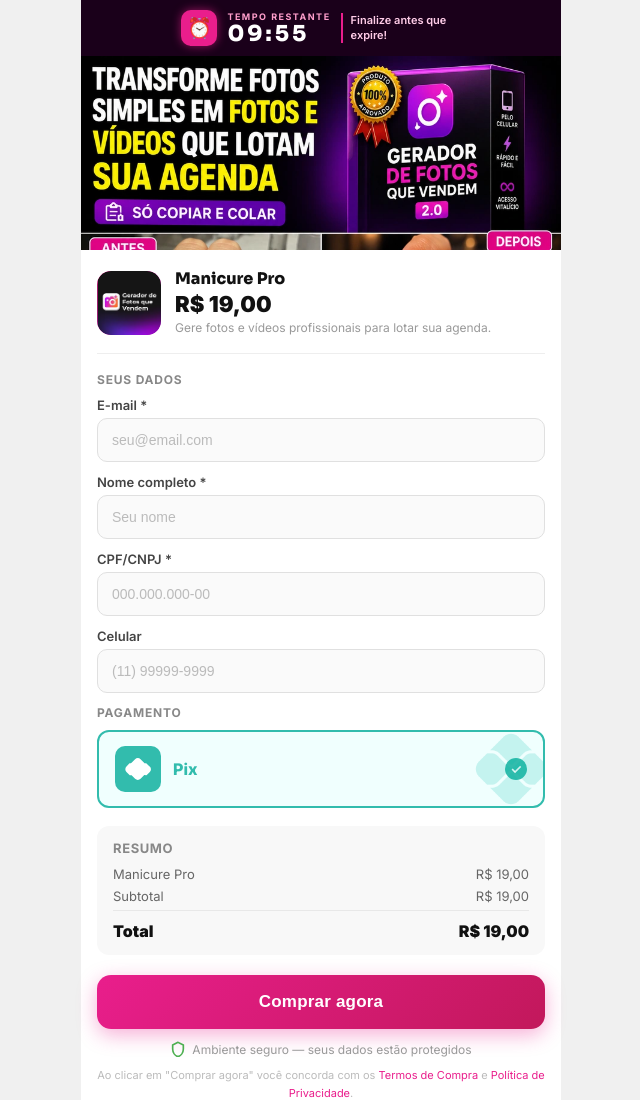
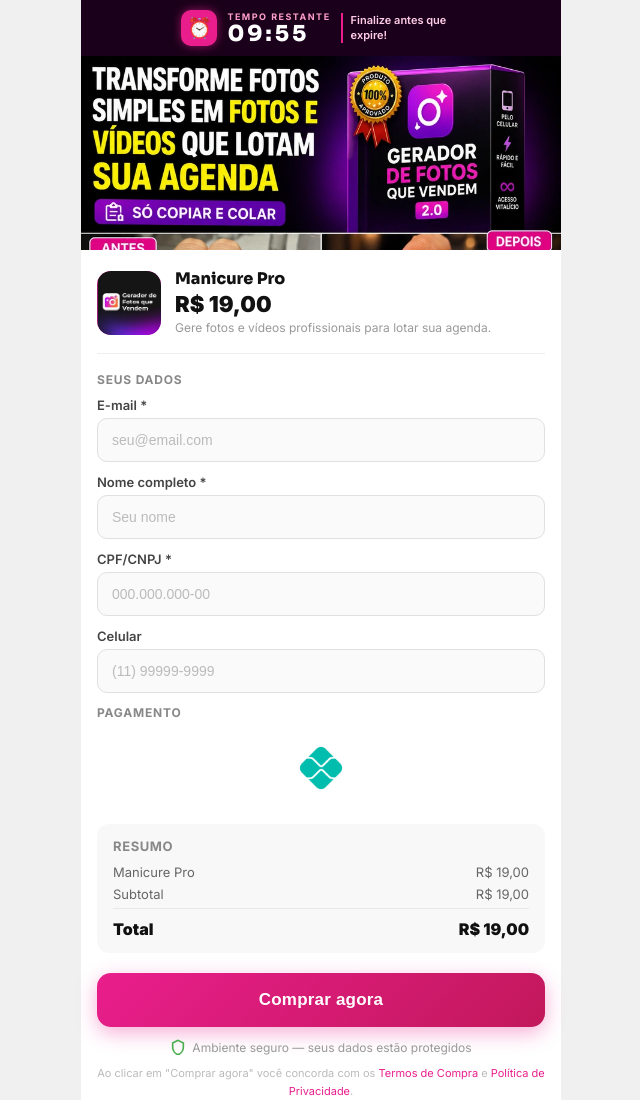
Before and after one commit to obrsinbrs-afk/checkout, a website: page public/index.html in a window 1280 px wide. Shown: the top 1100 px of the page, without its empty margins (319-959 px from the left). Drawn offline with Linux system fonts and the light colour scheme.

Commit message:
fix: pix logo simples no fundo branco, sem box mockup

```diff
--- a/public/index.html
+++ b/public/index.html
@@ -150,6 +150,18 @@
     .form-group input::placeholder { color: #bbb; }
 
     /* PIX */
+    .pix-simples {
+      background: #fff;
+      display: flex;
+      justify-content: center;
+      align-items: center;
+      padding: 14px 0;
+      margin-bottom: 6px;
+    }
+    .pix-simples-img {
+      height: 48px;
+      width: auto;
+    }
     .pix-box {
       border: 2px solid #32bcad;
       border-radius: 12px;
@@ -353,16 +365,8 @@
 
     <!-- PIX -->
     <div class="section-label" style="margin-top:6px;">Pagamento</div>
-    <div class="pix-box">
-      <img src="/pix-logo.png" class="pix-box-bg" alt="" />
-      <div class="pix-logo-wrap" id="elPixLogo">
-        <!-- SVG logo PIX padrão -->
-        <svg class="pix-logo-svg" viewBox="0 0 512 512" xmlns="http://www.w3.org/2000/svg">
-          <path d="M389.6 344.5c-18.9 0-36.7-7.4-50.1-20.8l-71.8-71.8c-5.3-5.3-14.5-5.3-19.8 0l-72.1 72.1c-13.4 13.4-31.2 20.8-50.1 20.8h-14l90.9 90.9c27.6 27.6 72.4 27.6 100 0l91.2-91.2h-4.2zM125.7 167.5c18.9 0 36.7 7.4 50.1 20.8l72.1 72.1c5.5 5.5 14.4 5.5 19.8 0l71.8-71.8c13.4-13.4 31.2-20.8 50.1-20.8h4.2L302.6 76.6c-27.6-27.6-72.4-27.6-100 0l-90.9 90.9h14zM467.1 209.7l-60.7-60.7c-1.5.6-3 1-4.8 1h-12c-13.3 0-26 5.3-35.4 14.7l-71.8 71.8c-14.4 14.4-37.8 14.4-52.2 0l-72.1-72.1c-9.4-9.4-22.1-14.7-35.4-14.7h-17.6c-1.7 0-3.2-.4-4.7-.9L44.9 209.7c-27.6 27.6-27.6 72.4 0 100l60.4 60.4c1.5-.6 3.1-1 4.8-1h17.6c13.3 0 26-5.3 35.4-14.7l72.1-72.1c14.3-14.3 37.9-14.3 52.2 0l71.8 71.8c9.4 9.4 22.1 14.7 35.4 14.7h12c1.7 0 3.3.4 4.8 1l60.7-60.7c27.6-27.5 27.6-72.3 0-99.9z"/>
-        </svg>
-      </div>
-      <span class="pix-label">Pix</span>
-      <div class="pix-check">✓</div>
+    <div class="pix-simples">
+      <img src="/pix-logo.png" alt="PIX" class="pix-simples-img" />
     </div>
 
     <!-- Resumo -->
```
